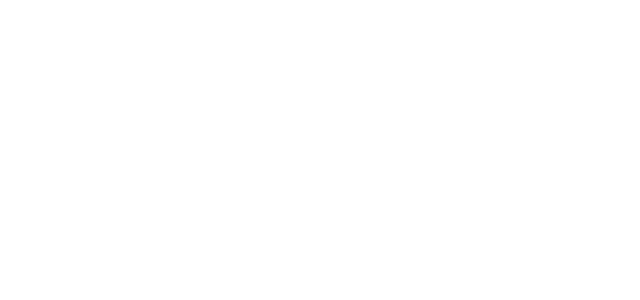
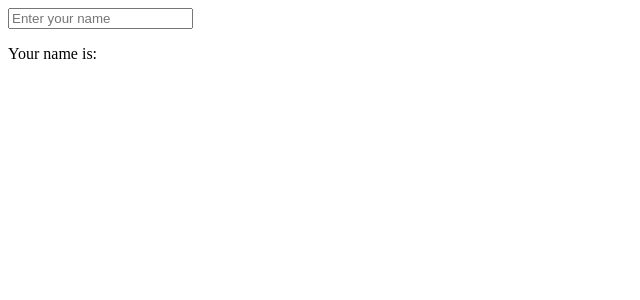
Before and after one commit to NikhilPatil2727/Anguler_Imp_Concepts, an Angular app: page / in a window 1280 px wide. Shown: the top 300 px of the page, without its empty margins (0-640 px from the left). Built offline with nearby package versions, Linux system fonts and the light colour scheme.

Commit message:
Add two-way data binding for name input in app component

```diff
--- a/src/app/app.component.html
+++ b/src/app/app.component.html
@@ -66,3 +66,10 @@
 <!-- <h1>{{ count() }}</h1>
 
 <button (click)="count.set(count() + 1)">Increase</button> -->
+
+<!--
+Two way data binding -->
+
+<input type="text" [(ngModel)]="name" placeholder="Enter your name">
+
+<p>Your name is: {{ name }}</p>
--- a/src/app/app.component.ts
+++ b/src/app/app.component.ts
@@ -8,11 +8,12 @@
 } from '@angular/core';
 import { RouterOutlet } from '@angular/router';
 import { LoginComponent } from './login/login.component';
+import { FormsModule } from '@angular/forms';
 
 @Component({
   selector: 'app-root',
   standalone: true,
-  imports: [RouterOutlet, LoginComponent],
+  imports: [RouterOutlet, LoginComponent,FormsModule],
   templateUrl: './app.component.html',
   styleUrl: './app.component.css',
 })
@@ -109,8 +110,10 @@
   //     console.log('Count Changed:', this.count());
   //   });
   // }
-  //-------------------------------------------------------------------------
+  // //-------------------------------------------------------------------------
+  //    Two way data binding
 
+  name = '';
 
 
 
```
